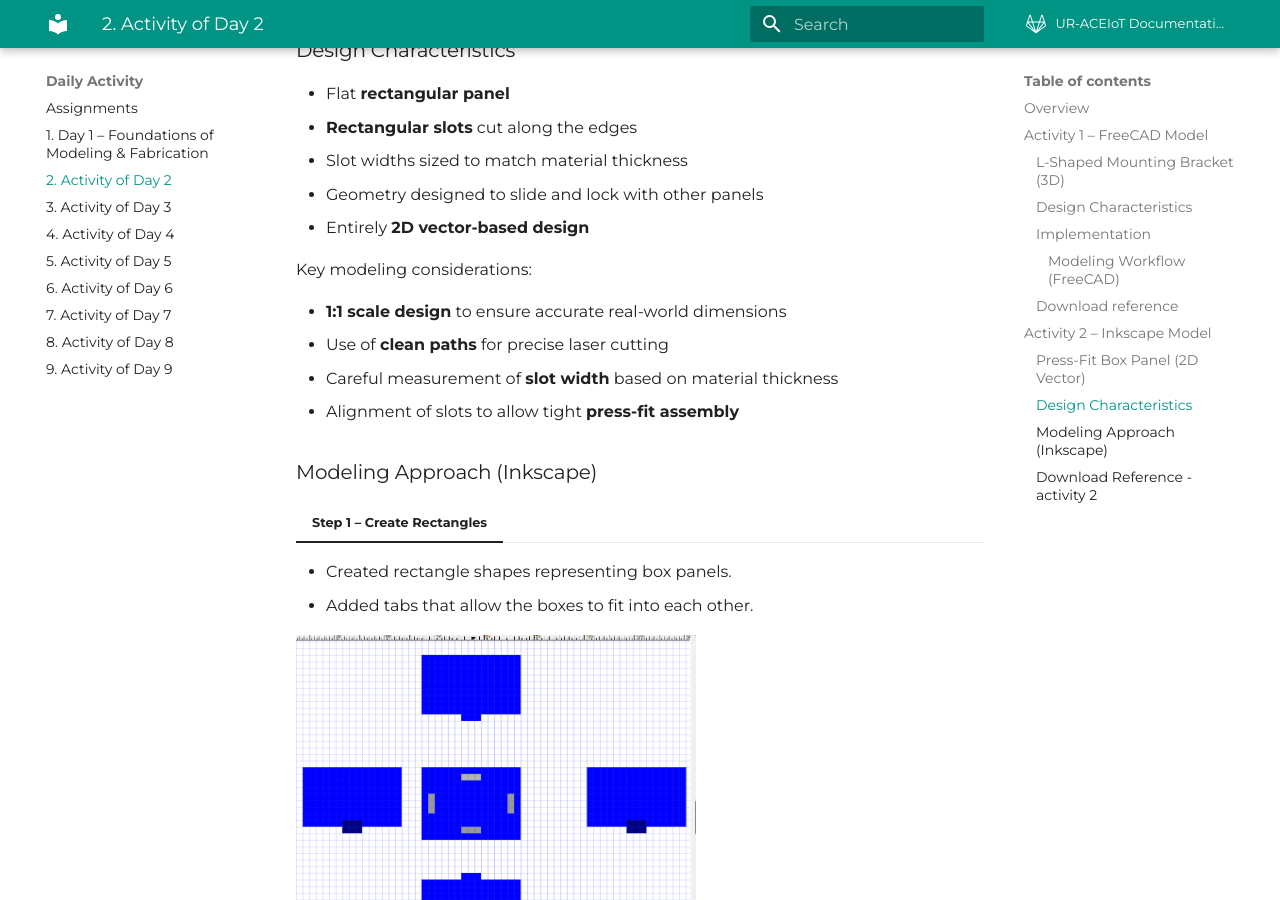
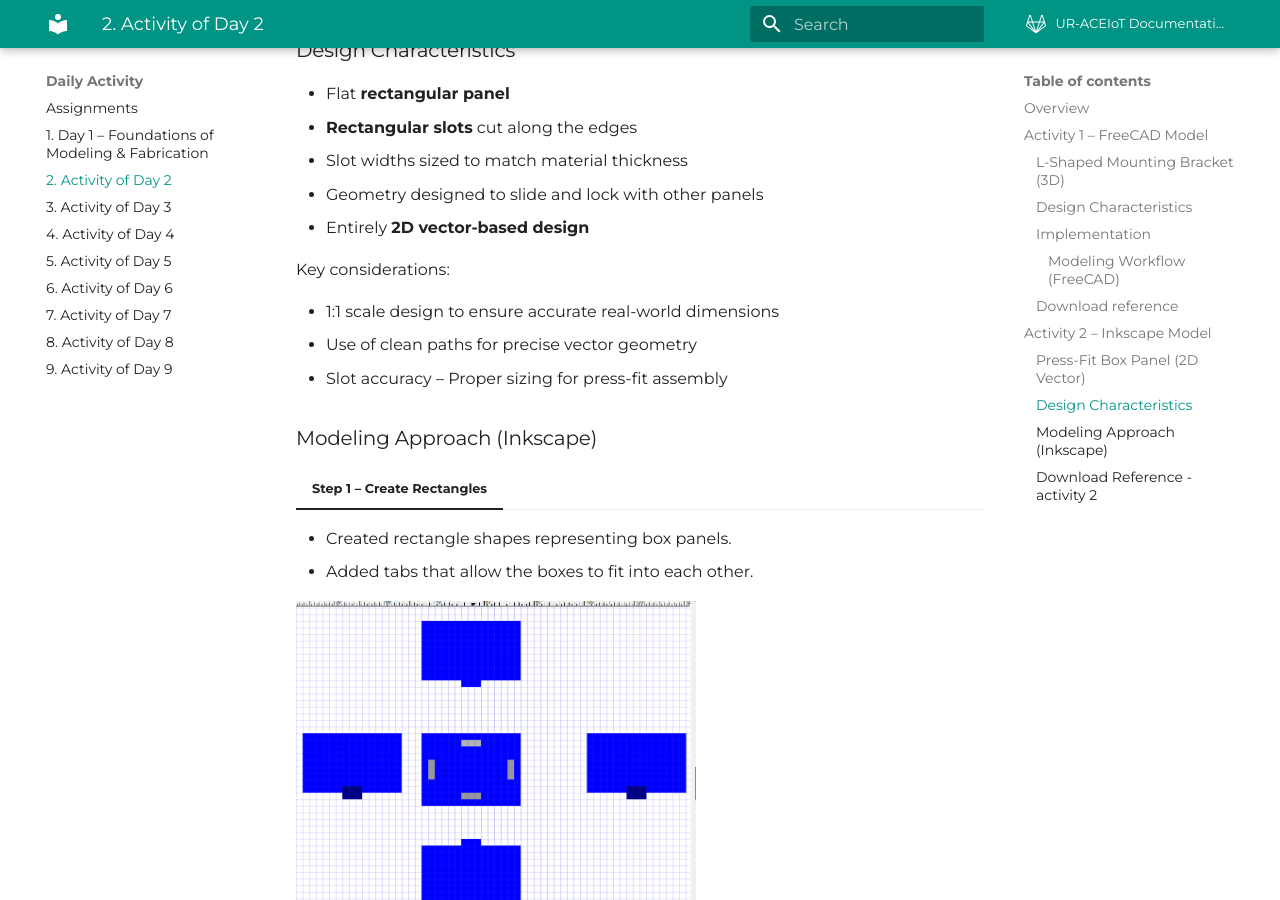
Before and after one commit to AndrinahKaunda/Modelling-and-Fabrication, an MkDocs documentation site: the page built from docs/Daily-Activity/day_2.md, in a window 1280 px wide and 900 px high, scrolled down 5923 px. Built offline with MkDocs 1.6.1 and Material for MkDocs 9.7.7, drawn with Linux system fonts in a browser that asks for light colours.

Commit message:
touch ups

```diff
--- a/docs/Daily-Activity/day_2.md
+++ b/docs/Daily-Activity/day_2.md
@@ -115,12 +115,11 @@ The following steps describe the process used to model the **L-Shaped Mounting B
 - Geometry designed to slide and lock with other panels
 - Entirely **2D vector-based design**
 
-Key modeling considerations:
+Key considerations:
 
-- **1:1 scale design** to ensure accurate real-world dimensions
-- Use of **clean paths** for precise laser cutting
-- Careful measurement of **slot width** based on material thickness
-- Alignment of slots to allow tight **press-fit assembly**
+- 1:1 scale design to ensure accurate real-world dimensions
+- Use of clean paths for precise vector geometry
+- Slot accuracy – Proper sizing for press-fit assembly
 
 ### Modeling Approach (Inkscape)
 
@@ -129,7 +128,7 @@ Key modeling considerations:
 - Created rectangle shapes representing box panels.
 - Added tabs that allow the boxes to fit into each other.
 
-![](../images/day_2/activity2/b1.png){ width=400 }
+![create rectangle boxes](../images/day_2/activity2/b1.png){ width=400 }
 
 ---
 
@@ -138,7 +137,7 @@ Key modeling considerations:
 - Used the **Union** tool in Inkscape to merge the tabs and box shapes.
 - Ensured the sizes were correct so the boxes can fit into each other.
 
-![](../images/day_2/activity2/b2.png){ width=400 }
+![union](../images/day_2/activity2/b2.png){ width=400 }
 
 ---
 
@@ -146,13 +145,13 @@ Key modeling considerations:
 
 - Used the **Difference** tool to create holes in the box panels.
 
-![](../images/day_2/activity2/b3.png){ width=400 }
+![holes](../images/day_2/activity2/b3.png){ width=400 }
 
 ---
 
 === "Result"
 
-![](../images/day_2/activity2/result.png){width=500 }
+![Final result](../images/day_2/activity2/result.png){width=500 }
 
 
 ---
```
